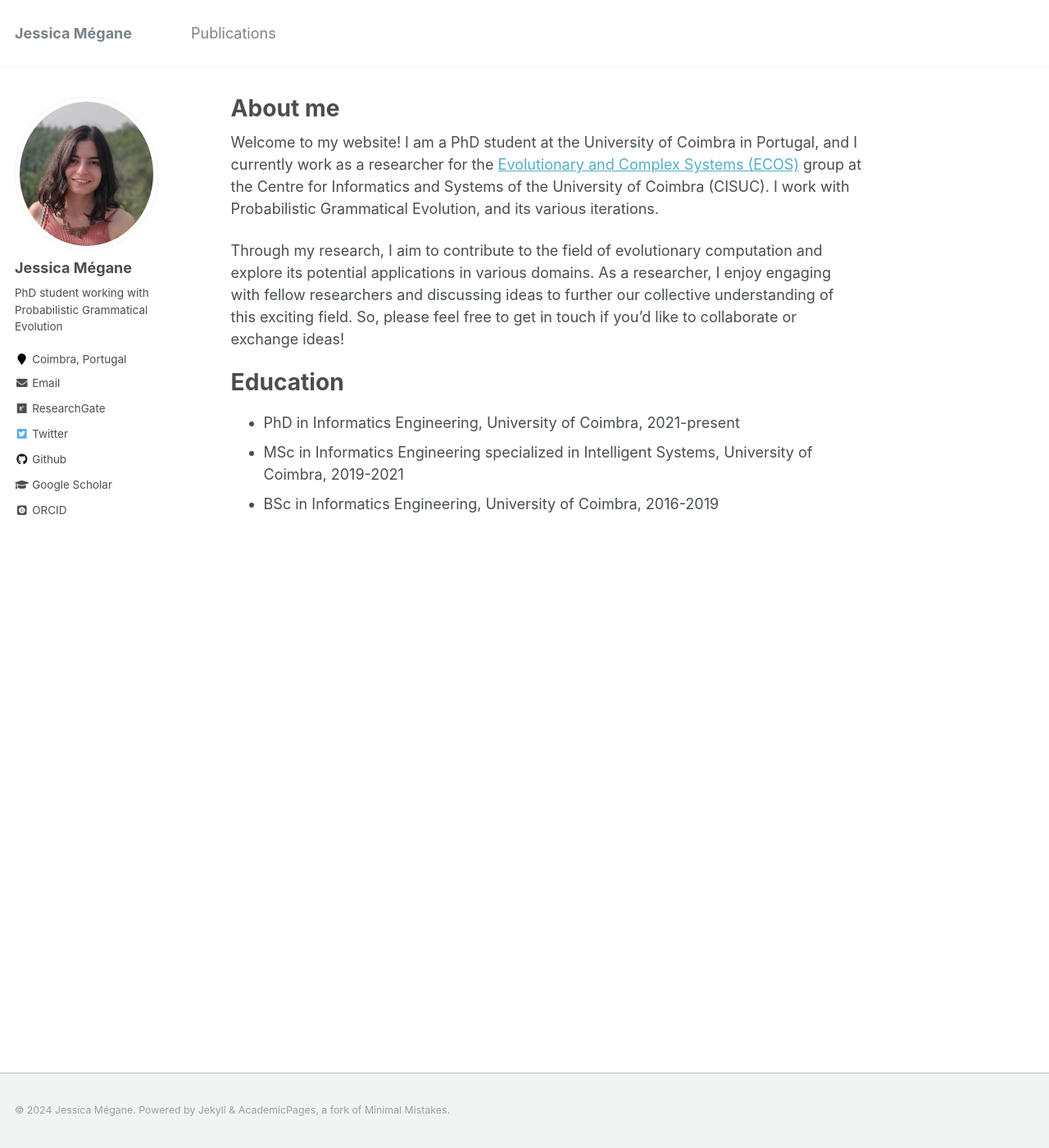
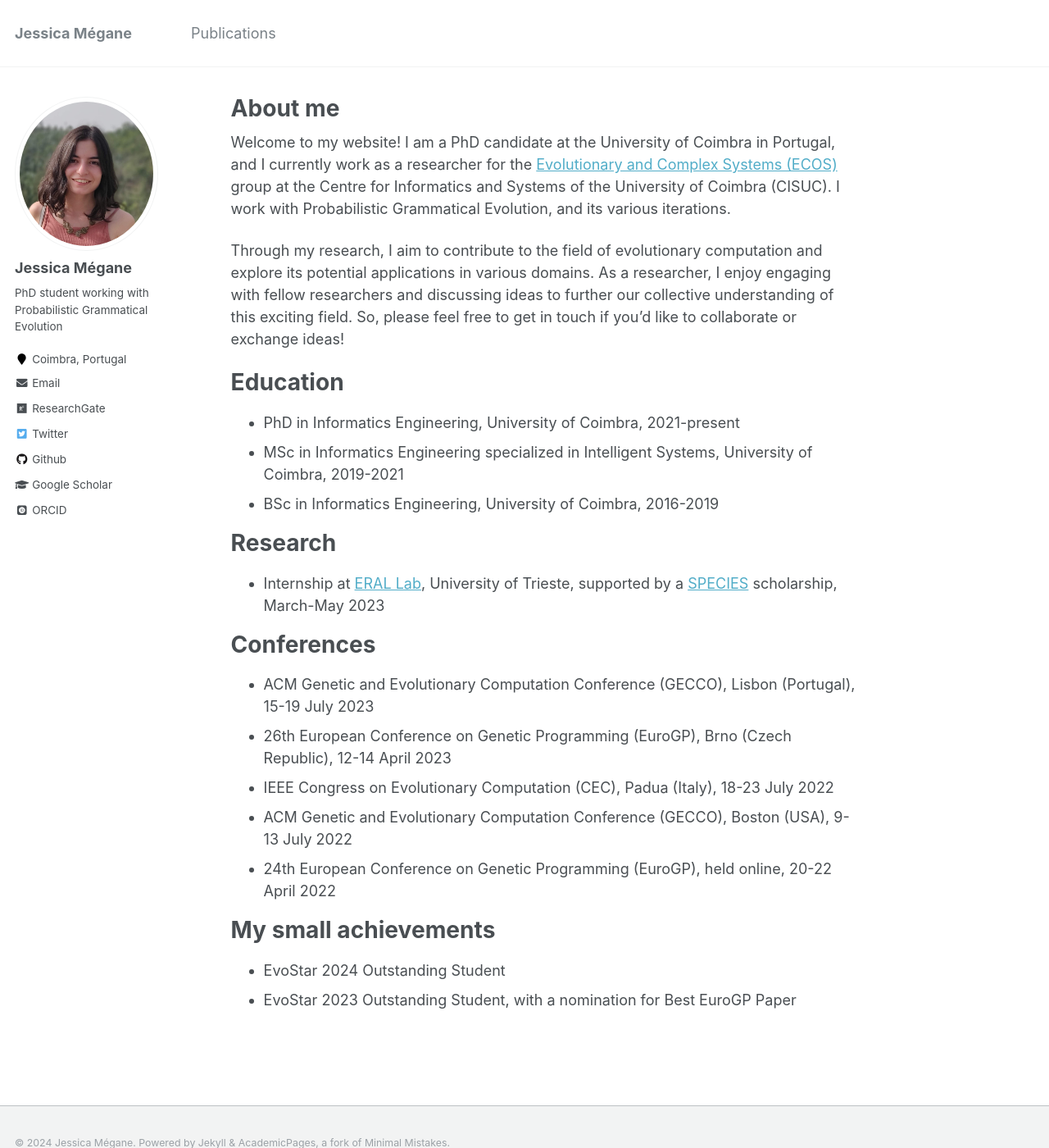
Before and after one commit to jessicamegane/jessicamegane.github.io, a Jekyll site: the page built from _pages/about.md, in a window 1280 px wide and 1400 px high. Shown: the whole window at 82% size. Built offline with Jekyll 4.4.1, drawn with Linux system fonts in a browser that asks for light colours; some web fonts are replaced.

Commit message:
update personal website

```diff
--- a/_pages/about.md
+++ b/_pages/about.md
@@ -9,7 +9,7 @@ redirect_from:
 ---
 
 
-Welcome to my website! I am a PhD student at the University of Coimbra in Portugal, and I currently work as a researcher for the [Evolutionary and Complex Systems (ECOS)](https://www.cisuc.uc.pt/en/ECOS) group at the Centre for Informatics and Systems of the University of Coimbra (CISUC). I work with Probabilistic Grammatical Evolution, and its various iterations.
+Welcome to my website! I am a PhD candidate at the University of Coimbra in Portugal, and I currently work as a researcher for the [Evolutionary and Complex Systems (ECOS)](https://www.cisuc.uc.pt/en/ECOS) group at the Centre for Informatics and Systems of the University of Coimbra (CISUC). I work with Probabilistic Grammatical Evolution, and its various iterations.
 
 Through my research, I aim to contribute to the field of evolutionary computation and explore its potential applications in various domains. As a researcher, I enjoy engaging with fellow researchers and discussing ideas to further our collective understanding of this exciting field. So, please feel free to get in touch if you'd like to collaborate or exchange ideas!
 
@@ -18,3 +18,20 @@ Education
 * PhD in Informatics Engineering, University of Coimbra, 2021-present
 * MSc in Informatics Engineering specialized in Intelligent Systems, University of Coimbra, 2019-2021
 * BSc in Informatics Engineering, University of Coimbra, 2016-2019
+
+Research
+======
+* Internship at [ERAL Lab](https://erallab.inginf.units.it/), University of Trieste, supported by a [SPECIES](https://species-society.org/) scholarship, March-May 2023
+
+Conferences
+======
+* ACM Genetic and Evolutionary Computation Conference (GECCO), Lisbon (Portugal), 15-19 July 2023
+* 26th European Conference on Genetic Programming (EuroGP), Brno (Czech Republic), 12-14 April 2023
+* IEEE Congress on Evolutionary Computation (CEC), Padua (Italy), 18-23 July 2022
+* ACM Genetic and Evolutionary Computation Conference (GECCO), Boston (USA), 9-13 July 2022
+* 24th European Conference on Genetic Programming (EuroGP), held online, 20-22 April 2022
+
+My small achievements
+======
+* EvoStar 2024 Outstanding Student
+* EvoStar 2023 Outstanding Student, with a nomination for Best EuroGP Paper
```
Also changed, not shown: _publications/2024-01-18-polyominoes.md (added, +26 -0 lines), 1 other file.
